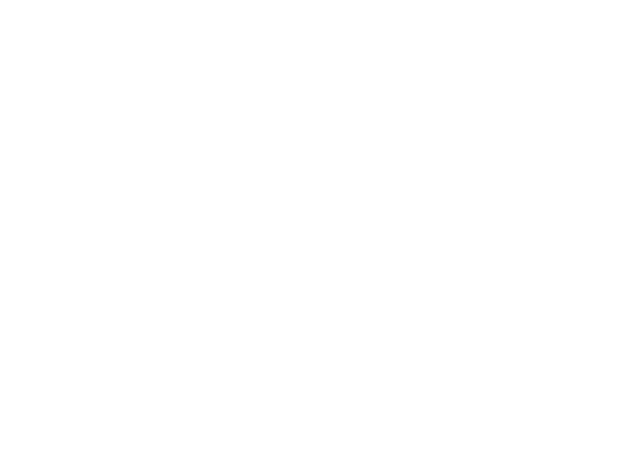
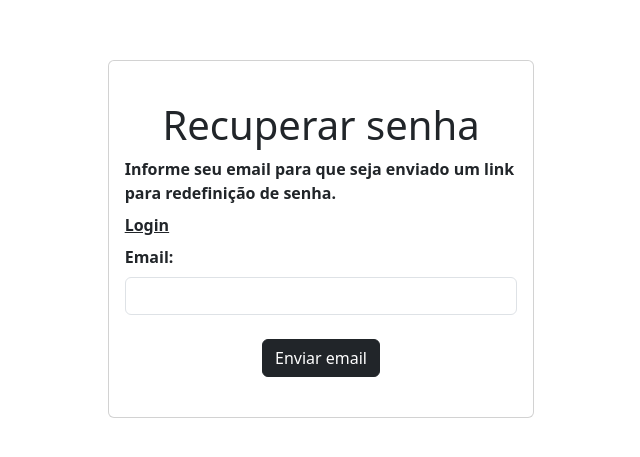
Before and after one commit to JoseHeitorPontes/Library-Client, a React (Vite) app: page /recuperar-senha in a window 1280 px wide. Before the commit this address had no page. Shown: the part 161-618 px from the top of the page, without its empty margins (319-959 px from the left). Built offline with nearby package versions, Linux system fonts and the light colour scheme.

Commit message:
feat: create forgot password page

```diff
--- a/src/App.tsx
+++ b/src/App.tsx
@@ -5,6 +5,7 @@ import { Dashboard } from './pages/Dashboard';
 import { Sidebar } from './components/Sidebar';
 import { Login } from './pages/Login';
 import { NewUser } from './pages/NewUser';
+import { ForgotPassword } from './pages/ForgotPassword';
 
 import './App.scss';
 
@@ -15,6 +16,7 @@ function App() {
         <Routes>
           <Route path="/" element={<Login />} />
           <Route path="/novo-usuario" element={<NewUser />} />
+          <Route path="/recuperar-senha" element={<ForgotPassword />} />
 
           <Route element={
               <AuthProvider>
--- /dev/null
+++ b/src/pages/ForgotPassword/index.tsx
@@ -0,0 +1,36 @@
+import Card from "react-bootstrap/Card";
+import Form from "react-bootstrap/Form";
+import Button from "react-bootstrap/Button";
+import { Link } from "react-router-dom";
+
+export function ForgotPassword()
+{
+    return (
+        <div className="h-vh-full d-flex justify-content-center align-items-center my-0">
+            <Card className="col-4 py-4">
+                <Card.Body>
+                    <Form>
+                        <h1 className="text-center">Recuperar senha</h1>
+
+                        <p className="my-0 fw-semibold mb-2">Informe seu email para que seja enviado um link para redefinição de senha.</p>
+
+                        <div className="mb-2">
+                            <Link to="/" className="text-dark fw-semibold">Login</Link>
+                        </div>
+
+                        <Form.Group className="mb-4">
+                            <Form.Label className="fw-bold">Email:</Form.Label>
+
+                            <Form.Control type="email" />
+
+                        </Form.Group>
+
+                        <div className="d-flex justify-content-center">
+                            <Button variant="dark">Enviar email</Button>
+                        </div>
+                    </Form>
+                </Card.Body>
+            </Card>
+        </div>
+    );
+}
```
